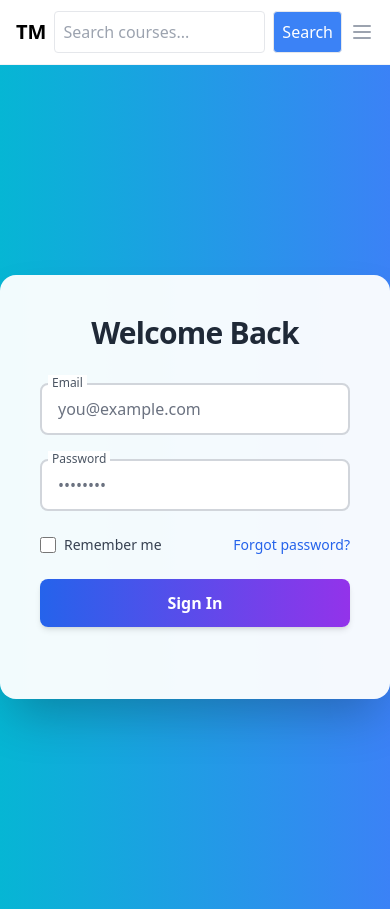
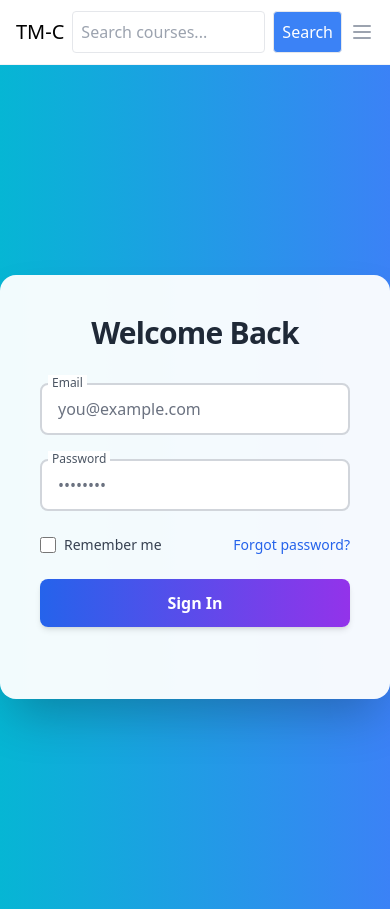
Before and after one commit to Sahet-dev/CourseUserFrontend, a Vue app: page /login in a window 390 px wide. Built offline with nearby package versions, Linux system fonts and the light colour scheme; no server answers.

Commit message:
Fix design issue

```diff
--- a/src/components/Navbar.vue
+++ b/src/components/Navbar.vue
@@ -7,7 +7,7 @@
                     <!-- Logo -->
                     <div class="relative shrink-0 flex items-center mr-2">
                         <router-link to="/" class="flex items-center">
-                            <span class="text-xl md:text-2xl font-bold text-xl lg:hidden">TM</span>
+                            <span class="text-xl md:text-2xl lg:hidden">TM-C</span>
                             <span class="hidden md:inline lg:inline font-bold text-xl md:text-2xl">TmCourses</span>
 
                         </router-link>
@@ -180,6 +180,8 @@
                 <router-link to="/prices" class="block px-4 py-2 text-sm">Prices</router-link>
                 <router-link to="/courses/catalog" class="block px-4 py-2 text-sm">Courses catalog</router-link>
                 <router-link to="/profile/:id" class="block px-4 py-2 text-sm">Profile</router-link>
+                <button  @click="handleLogout" class="block px-4 py-2 text-sm">Logout</button>
+
             </div>
         </div>
     </nav>
```
Also changed, not shown: 1 other file (tests, documents, lock files or other folders).
